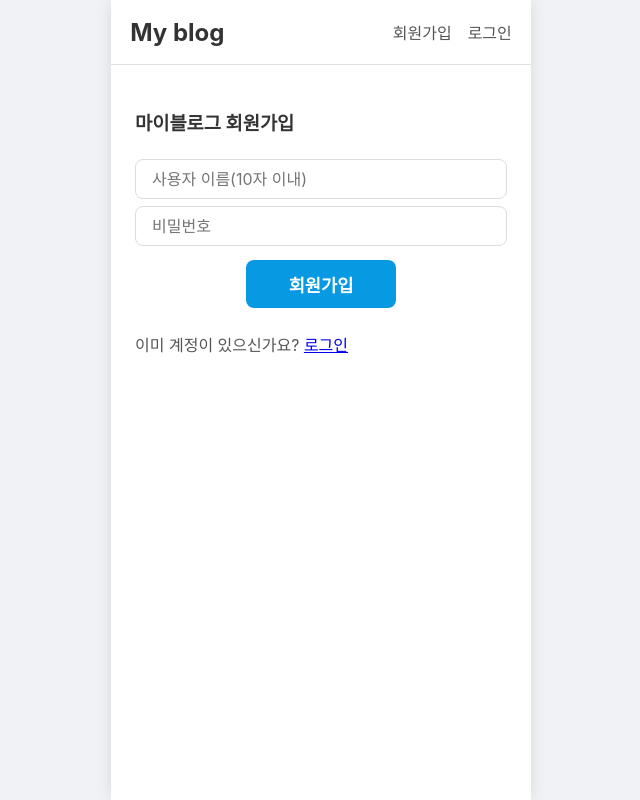
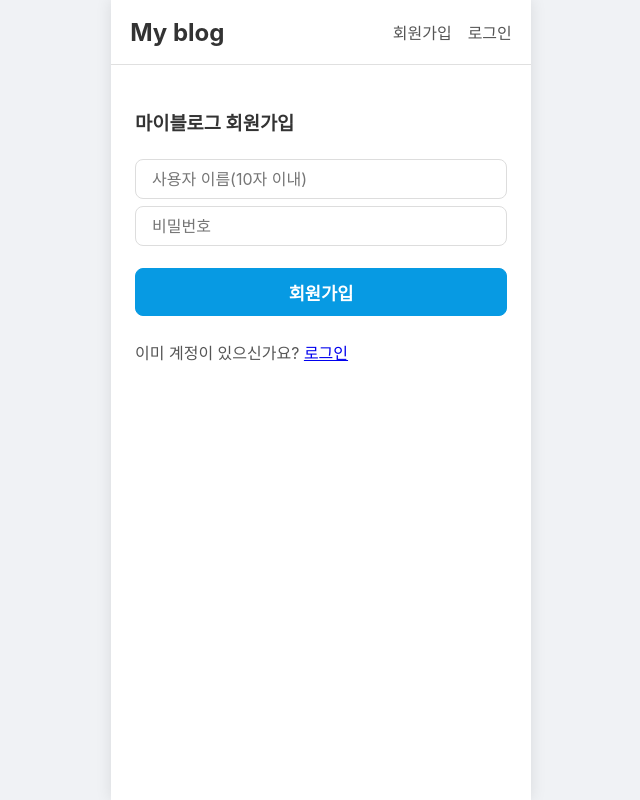
Before and after one commit to anuri01/my-blog1, a React (Vite) app in the folder client/: page /signup in a window 1280 px wide. Shown: the whole page, without its empty margins (319-959 px from the left). Built offline with nearby package versions, Linux system fonts and the light colour scheme; no server answers.

Commit message:
스타일 개선 및 버튼 클래스 통일, axios 요청 헤더 수정, 서버 코드 오류 수정

```diff
--- a/client/src/App.css
+++ b/client/src/App.css
@@ -68,14 +68,39 @@ body {
   padding: 1.5rem;
 }
 
+/* --- 공통 버튼 스타일 --- */
+.button {
+  margin-top: 1rem;
+  display: inline-flex;
+  align-items: center;
+  justify-content: center;
+  height: 3rem;
+  padding: 0 1.5rem;
+  border-radius: 8px;
+  border: 1px solid transparent;
+  font-size: 1.1rem;
+  font-weight: bold;
+  cursor: pointer;
+  transition: background-color 0.2s;
+}
+
 .button-primary {
+  background-color: #079ae3; /* 👈 요청하신 색상으로 변경 */
+  color: white;
+  border-color: #079ae3;
+}
+
+.button-primary:hover {
+  background-color: #0681bf; /* 👈 마우스를 올렸을 때 살짝 어두운 파란색 */
+}
+
+/* .button-primary {
   display: flex;
   justify-content: center;
   align-items: center;
   height: 3rem;
   width: 150px;
   align-self: center;
-  /* padding-top: 1rem; */
   border: none;
   border-radius: 8px;
   background-color: #079ae3;
@@ -84,7 +109,7 @@ body {
   font-weight: bold;
   color: #fff;
   margin-top: 0.5rem;
-}
+} */
 
 .error-message {
   color: #e74c3c;
--- a/client/src/api/axiosConfig.js
+++ b/client/src/api/axiosConfig.js
@@ -12,7 +12,7 @@ api.interceptors.request.use(
     (config) => {
         const token = localStorage.getItem('token')
         if (token) {
-            config.headers.Authorization = `Bearer ${token}`;
+            config.headers.authorization = `Bearer ${token}`;
         }
         return config;
     },
--- a/client/src/pages/HomePage.css
+++ b/client/src/pages/HomePage.css
@@ -45,10 +45,29 @@
     box-sizing: border-box;
 }
 
+/* 새 글 작성 폼 내부의 버튼에만 적용될 스타일 */
+.post-creator form .button {
+  width: 100%; /* 너비를 폼 너비에 꽉 채웁니다. */
+  margin-top: 1rem; /* 위쪽 내용(textarea)과 간격을 줍니다. */
+}
+
 .post-list h2 {
   border-bottom: 2px solid #333;
   padding-bottom: 0.5rem;
   margin-bottom: 1.5rem;
+}
+
+/* .post-list p {
+    margin-top: 50px;
+    font-size: 1.2rem;
+    text-align: center;
+} */
+
+.no-posts-message {
+  text-align: center;
+  padding: 3rem 0;
+  color: #888;
+  font-style: italic;
 }
 
 .post-card {
--- a/client/src/pages/HomePage.jsx
+++ b/client/src/pages/HomePage.jsx
@@ -46,7 +46,7 @@ const handlePostSubmit = async (e) => {
         console.log('게시글 작성에 실패했어요.', error);
         alert('게시글 작성에 실패했어요.');
     }
-}
+};
 
     return (
         <div className="homepage">
@@ -69,13 +69,15 @@ const handlePostSubmit = async (e) => {
                         value={content}
                         onChange={(e) => setContent(e.target.value)}
                         />
-                        <button type="submit" className="auth-button">등록</button>
+                        <button type="submit" className="button button-primary">등록</button>
                     </form>
                 </section>
             )}
             <section className="post-list">
             <h2>전체 게시글</h2>
-            {posts.map(post => (
+            {
+            posts.length > 0 ? (
+            posts.map(post => (
                 <article key={post._id} className="post-card">
                 <h3>{post.title}</h3>
                 <p className="post-content">{post.content}</p>
@@ -84,7 +86,10 @@ const handlePostSubmit = async (e) => {
                 <span>{new Date(post.createdAt).toLocaleDateString()}</span>
                 </div>
                 </article>
-            ))}
+            )) ) : (
+                <p className="no-posts-message">등록된 게시물이 없습니다.</p>
+            )
+            }
             </section>
     </div>
     );
--- a/client/src/pages/LoginPage.jsx
+++ b/client/src/pages/LoginPage.jsx
@@ -42,7 +42,7 @@ function LoginPage() {
              <form className="auth-form" onSubmit={handleSubmit}>
                 <input className="signup-form-input" type='text' placeholder="사용자 이름" value={username} maxLength={12} onChange={ (e) => setUsername(e.target.value) }></input>
                 <input className="signup-form-input" type='password' placeholder="비밀번호" value={password} maxLength={21} onChange={ (e) => setPassword(e.target.value)}></input>
-                <button type='submit' className="button-primary">로그인</button>
+                <button type='submit' className="button button-primary">로그인</button>
             </form>
             {error && <p className="error-message">{error}</p>}
             <p className="auth-p">계정이 없으신가요? <Link to="/signup">회원가입</Link></p>
--- a/client/src/pages/SignupPage.jsx
+++ b/client/src/pages/SignupPage.jsx
@@ -54,7 +54,7 @@ function SignupPage() {
             <form className="auth-form" onSubmit={handleSubmit}>
                 <input className="signup-form-input" type='text' placeholder="사용자 이름(10자 이내)" value={username} maxLength={12} onChange={ (e) => setUsername(e.target.value) }></input>
                 <input className="signup-form-input" type='password' placeholder="비밀번호" value={password} maxLength={21} onChange={ (e) => setPassword(e.target.value)}></input>
-                <button type='submit' className="button-primary">회원가입</button>
+                <button type='submit' className="button button-primary">회원가입</button>
             </form>
             {error && <p className="error-message">{error}</p>}
             <p className="auth-p">이미 계정이 있으신가요? <Link to="/login">로그인</Link></p>
```
Also changed, not shown: 1 other file (tests, documents, lock files or other folders).
